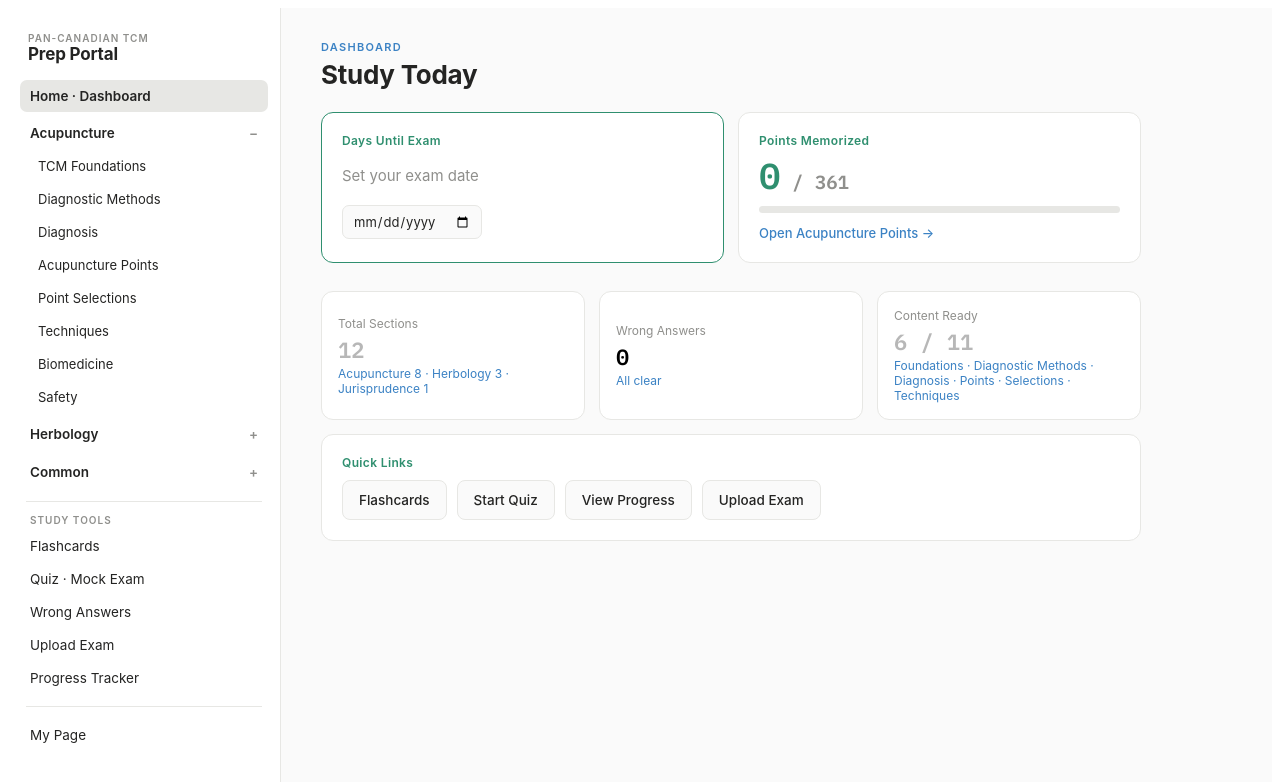
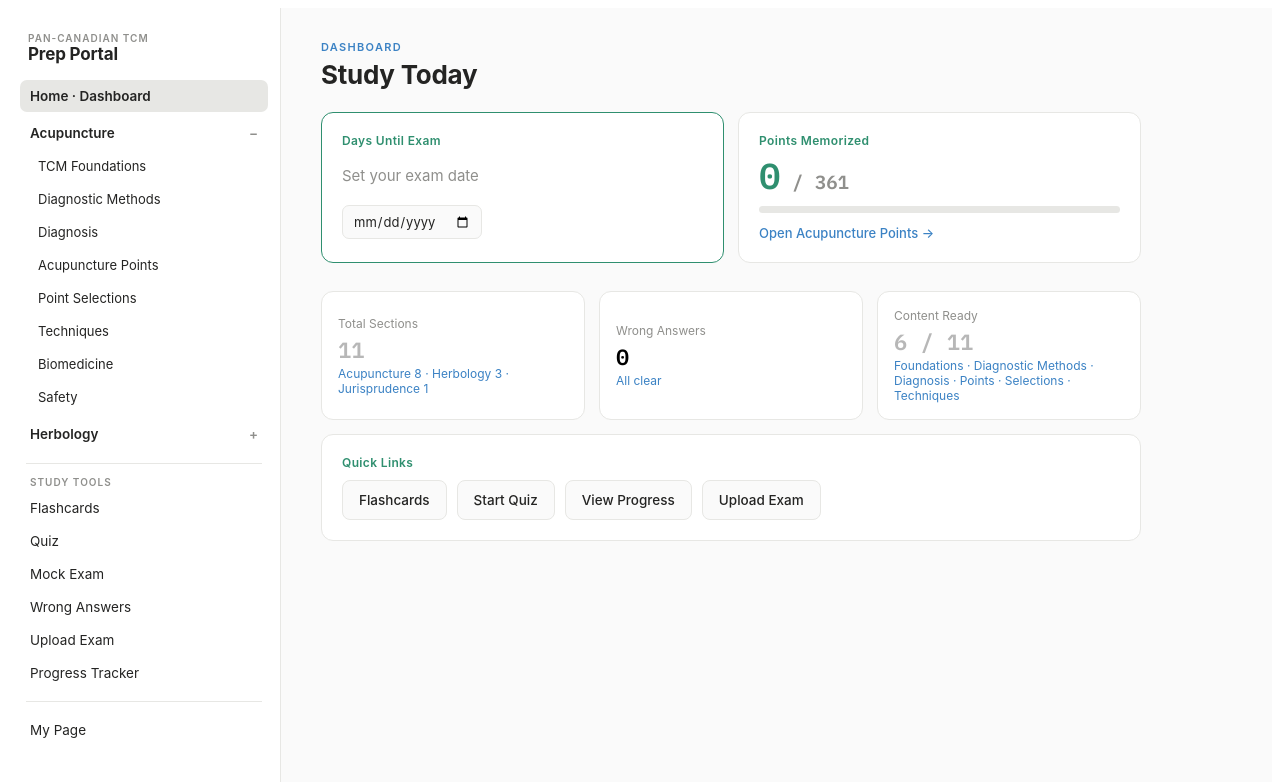
Before and after one commit to leesootcm/tcm-portal, a React (Vite) app: page / in a window 1280 px wide. Shown: the top 782 px of the page. Built offline with nearby package versions, Linux system fonts and the light colour scheme.

Commit message:
quiz updated

```diff
--- a/src/App.jsx
+++ b/src/App.jsx
@@ -27,12 +27,6 @@ const AREAS = [
       { id: "herb-single", label: "Single Herbs" },
       { id: "herb-formula", label: "Formulas" },
       { id: "herb-safety", label: "Safety" },
-    ],
-  },
-  {
-    id: "common", label: "Common",
-    sections: [
-      { id: "juris", label: "Jurisprudence" },
     ],
   },
 ];
@@ -128,25 +122,71 @@ const store = {
 const shuffle = (a) => { const x = [...a]; for (let i = x.length - 1; i > 0; i--) { const j = Math.floor(Math.random() * (i + 1)); [x[i], x[j]] = [x[j], x[i]]; } return x; };
 
 function buildQuestions(cards, n = 8) {
-  if (!cards || cards.length === 0) return [];
-  const src = shuffle(cards), out = [];
-  const count = Math.min(n, cards.length);
-  for (let i = 0; i < count; i++) {
-    const c = src[i % src.length];
-    const validFields = (c.fields || []).filter(f => f.value && f.value.length > 0 && f.value.length < 220);
-    let q, correct, pool;
-    if (validFields.length > 0 && Math.random() < 0.75) {
-      const f = validFields[Math.floor(Math.random() * validFields.length)];
-      q = `Which one has this ${f.label}: "${f.value}"?`;
-      correct = c.code;
-      pool = cards.map(x => x.code);
-    } else {
-      q = `Which chapter does ${c.code}${c.cn ? " (" + c.cn + ")" : ""} belong to?`;
-      correct = c.chapterTitle;
-      pool = [...new Set(cards.map(x => x.chapterTitle))];
+  if (!cards || cards.length < 4) return [];
+  const out = [];
+  const src = shuffle(cards);
+  let attempts = 0, i = 0;
+
+  while (out.length < n && attempts < n * 8) {
+    attempts++;
+    const c = src[i % src.length]; i++;
+    const validFields = (c.fields || []).filter(f => f.value && f.value.length > 0);
+
+    const templates = [];
+
+    // T1: given an attribute, name the item
+    if (validFields.length > 0) {
+      templates.push(() => {
+        const shortish = validFields.filter(f => f.value.length < 220);
+        if (shortish.length === 0) return null;
+        const f = shortish[Math.floor(Math.random() * shortish.length)];
+        const pool = cards.map(x => x.code).filter(x => x !== c.code);
+        if (pool.length < 3) return null;
+        const options = shuffle([c.code, ...shuffle(pool).slice(0, 3)]);
+        return { text: `Which one has this ${f.label}: "${f.value}"?`, correct: c.code, options };
+      });
     }
-    const opts = shuffle([correct, ...shuffle(pool.filter(o => o !== correct)).slice(0, 3)]);
-    out.push({ id: `${c.code}-${i}`, text: q, correct, options: opts, point: c.code, sectionId: c.sectionId });
+
+    // T2: given a name, identify its chapter
+    templates.push(() => {
+      const pool = [...new Set(cards.map(x => x.chapterTitle))].filter(x => x !== c.chapterTitle);
+      if (pool.length < 3) return null;
+      const options = shuffle([c.chapterTitle, ...shuffle(pool).slice(0, 3)]);
+      return { text: `Which chapter does ${c.code}${c.cn ? " (" + c.cn + ")" : ""} belong to?`, correct: c.chapterTitle, options };
+    });
+
+    // T3: given a name, recall a specific attribute (reverse of T1)
+    if (validFields.length > 0) {
+      templates.push(() => {
+        const shortFields = validFields.filter(f => f.value.length <= 80);
+        if (shortFields.length === 0) return null;
+        const f = shortFields[Math.floor(Math.random() * shortFields.length)];
+        const distractors = [...new Set(
+          cards.filter(x => x.code !== c.code)
+            .map(x => (x.fields || []).find(ff => ff.label === f.label))
+            .filter(Boolean).map(ff => ff.value)
+            .filter(v => v && v !== f.value && v.length <= 80)
+        )];
+        if (distractors.length < 3) return null;
+        const options = shuffle([f.value, ...shuffle(distractors).slice(0, 3)]);
+        return { text: `What is the ${f.label} of ${c.code}${c.cn ? " (" + c.cn + ")" : ""}?`, correct: f.value, options };
+      });
+    }
+
+    // T4: odd one out — which one does NOT belong to this chapter
+    templates.push(() => {
+      const sameChapter = shuffle(cards.filter(x => x.chapterId === c.chapterId && x.code !== c.code)).slice(0, 2);
+      const outsider = shuffle(cards.filter(x => x.chapterId !== c.chapterId))[0];
+      if (sameChapter.length < 2 || !outsider) return null;
+      const options = shuffle([c.code, sameChapter[0].code, sameChapter[1].code, outsider.code]);
+      return { text: `Which one does NOT belong to "${c.chapterTitle}"?`, correct: outsider.code, options };
+    });
+
+    const t = templates[Math.floor(Math.random() * templates.length)];
+    const result = t();
+    if (result) {
+      out.push({ id: `${c.code}-${out.length}`, text: result.text, correct: result.correct, options: result.options, point: c.code, sectionId: c.sectionId });
+    }
   }
   return out;
 }
@@ -190,12 +230,17 @@ export default function App() {
 
   const herbSingleCards = useMemo(() => deriveGenericCards(chapterData, "herb-single"), [chapterData]);
   const herbFormulaCards = useMemo(() => deriveGenericCards(chapterData, "herb-formula"), [chapterData]);
-  const cardsBySection = useMemo(() => ({
-    "acu-points": allPoints,
-    "herb-single": herbSingleCards,
-    "herb-formula": herbFormulaCards,
-  }), [allPoints, herbSingleCards, herbFormulaCards]);
-  const allCards = useMemo(() => [...allPoints, ...herbSingleCards, ...herbFormulaCards], [allPoints, herbSingleCards, herbFormulaCards]);
+  const cardsBySection = useMemo(() => {
+    const map = { "acu-points": allPoints, "herb-single": herbSingleCards, "herb-formula": herbFormulaCards };
+    if (chapterData) {
+      Object.keys(chapterData).forEach(sid => {
+        if (map[sid]) return; // already handled above
+        map[sid] = deriveGenericCards(chapterData, sid);
+      });
+    }
+    return map;
+  }, [chapterData, allPoints, herbSingleCards, herbFormulaCards]);
+  const allCards = useMemo(() => Object.values(cardsBySection).flat(), [cardsBySection]);
 
   const dday = useMemo(() => {
     if (!examDate) return null;
@@ -245,7 +290,8 @@ export default function App() {
           <div className="navdiv" />
           <div className="navlabel">Study Tools</div>
           <NavItem label="Flashcards" active={nav.view === "cards"} onClick={() => go("cards")} />
-          <NavItem label="Quiz · Mock Exam" active={nav.view === "quiz"} onClick={() => go("quiz")} />
+          <NavItem label="Quiz" active={nav.view === "quiz" || nav.view === "quizSection"} onClick={() => go("quiz")} />
+          <NavItem label="Mock Exam" active={nav.view === "mockexam"} onClick={() => go("mockexam")} />
           <NavItem label={`Wrong Answers${wrong.length ? ` · ${wrong.length}` : ""}`} active={nav.view === "wrong"} onClick={() => go("wrong")} />
           <NavItem label="Upload Exam" active={nav.view === "upload"} onClick={() => go("upload")} />
           <NavItem label="Progress Tracker" active={nav.view === "progress"} onClick={() => go("progress")} />
@@ -261,9 +307,11 @@ export default function App() {
           {nav.view === "home" && <Home go={go} pointsPct={pointsPct} knownCount={knownCount} pointsTotal={allPoints.length} wrong={wrong} dday={dday} examDate={examDate} setExamDate={(v) => { setExamDate(v); store.set("tcm:examDate", v); }} />}
           {nav.view === "section" && <SectionPage sid={nav.sectionId} go={go} known={known} setKnown={setKnown} bookmarks={bookmarks} setBookmarks={setBookmarks} wrong={wrong} setWrong={setWrong} chapterData={chapterData} allPoints={allPoints} cardsBySection={cardsBySection} />}
           {nav.view === "cards" && <CardsPlayer known={known} setKnown={setKnown} points={allCards} />}
-          {nav.view === "quiz" && <QuizRunner wrong={wrong} setWrong={setWrong} points={allCards} />}
+          {nav.view === "quiz" && <QuizHub go={go} cardsBySection={cardsBySection} />}
+          {nav.view === "quizSection" && <QuizRunner wrong={wrong} setWrong={setWrong} points={cardsBySection[nav.sectionId] || []} sectionTitle={(SECTION_INDEX[nav.sectionId] || {}).label} onBack={() => go("quiz")} />}
           {nav.view === "wrong" && <WrongBook wrong={wrong} setWrong={setWrong} go={go} />}
           {nav.view === "upload" && <UploadStub />}
+          {nav.view === "mockexam" && <MockExamStub />}
           {nav.view === "progress" && <ProgressTracker knownCount={knownCount} pointsTotal={allPoints.length} cardsBySection={cardsBySection} known={known} />}
           {nav.view === "mypage" && <MyPage pointsPct={pointsPct} pointsTotal={allPoints.length} bookmarks={bookmarks} setBookmarks={setBookmarks} go={go} dday={dday} />}
         </main>
@@ -601,7 +649,7 @@ function CardsPlayer({ known, setKnown, embedded, points, filterChapterId, onFil
 }
 
 /* ---------------- QUIZ runner ---------------- */
-function QuizRunner({ wrong, setWrong, embedded, points, filterChapterId, onFilterChange }) {
+function QuizRunner({ wrong, setWrong, embedded, points, filterChapterId, onFilterChange, sectionTitle, onBack }) {
   const allPts = points || [];
   const [internalFilter, setInternalFilter] = useState("all");
   const filter = filterChapterId !== undefined ? filterChapterId : internalFilter;
@@ -640,7 +688,8 @@ function QuizRunner({ wrong, setWrong, embedded, points, filterChapterId, onFilt
     const pct = Math.round((score / quiz.length) * 100);
     return (
       <div>
-        {!embedded && <Header eyebrow="Study Tools" title="Results" />}
+        {!embedded && <Header eyebrow="Study Tools" title="Results" sub={sectionTitle} />}
+        {onBack && <button className="backbtn" onClick={onBack}>← Quiz Categories</button>}
         <div className="result">
           <div className="resultscore">{score}<span className="resultof"> / {quiz.length}</span></div>
           <div className="resultpct">{pct}% · Time {fmt(sec)}</div>
@@ -654,7 +703,8 @@ function QuizRunner({ wrong, setWrong, embedded, points, filterChapterId, onFilt
   const cur = quiz[qi];
   return (
     <div>
-      {!embedded && <Header eyebrow="Study Tools" title="Quiz · Mock Exam" />}
+      {!embedded && <Header eyebrow="Study Tools" title={sectionTitle ? `Quiz — ${sectionTitle}` : "Quiz"} />}
+      {onBack && <button className="backbtn" onClick={onBack}>← Quiz Categories</button>}
       <div className="toolbar" style={{ marginBottom: 8 }}>
         <ChapterFilterSelect value={filter} onChange={setFilter} allCount={allPts.length} groups={chapterGroups} />
       </div>
@@ -675,6 +725,52 @@ function QuizRunner({ wrong, setWrong, embedded, points, filterChapterId, onFilt
       <div className="cardctrl">
         <button className="ghost" onClick={start}>↻ New Set</button>
         <button className="mark" disabled={!picked} style={{ opacity: picked ? 1 : 0.4 }} onClick={next}>{qi + 1 >= quiz.length ? "See Results" : "Next →"}</button>
+      </div>
+    </div>
+  );
+}
+
+/* ---------------- QUIZ hub (category landing page) ---------------- */
+function QuizHub({ go, cardsBySection }) {
+  return (
+    <div>
+      <Header eyebrow="Study Tools" title="Quiz" sub="Pick a category to practice — questions are generated from that section's content." />
+      <div className="grid2">
+        {AREAS.flatMap(a => a.sections).map(s => {
+          const cards = cardsBySection[s.id] || [];
+          const count = cards.length;
+          return (
+            <button
+              key={s.id}
+              className={`ministat ${count > 0 ? "click" : ""}`}
+              disabled={count === 0}
+              style={count === 0 ? { opacity: 0.5, cursor: "default" } : undefined}
+              onClick={() => count > 0 && go("quizSection", s.id)}
+            >
+              <div className="ministatlabel">{s.label}</div>
+              <div className="ministatvalue">{count}</div>
+              <div className="ministatnote">{count > 0 ? "items available" : "Coming soon"}</div>
+            </button>
+          );
+        })}
+      </div>
+    </div>
+  );
+}
+
+/* ---------------- MOCK EXAM stub ---------------- */
+function MockExamStub() {
+  return (
+    <div>
+      <Header eyebrow="Study Tools" title="Mock Exam" />
+      <div className="uploadbox">
+        <div className="uploadicon">▤</div>
+        <div className="uploadtitle">Full-Length Practice Exams</div>
+        <p className="dim" style={{ maxWidth: 420, margin: "8px auto 0" }}>
+          Timed, full-length mock exams built from real past-exam-style material will live here.
+          This is separate from the auto-generated Quiz — it's meant to simulate the real test once source material is added.
+        </p>
+        <div className="uploadstub">Coming soon · materials to be added</div>
       </div>
     </div>
   );
```
Also changed, not shown: public/tcm-content.json.
